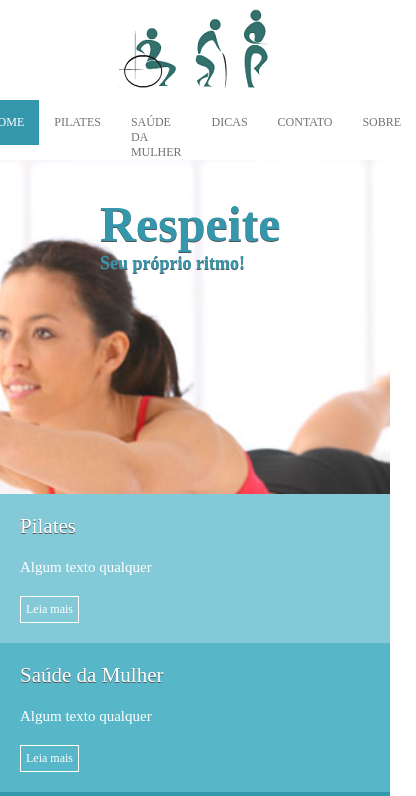
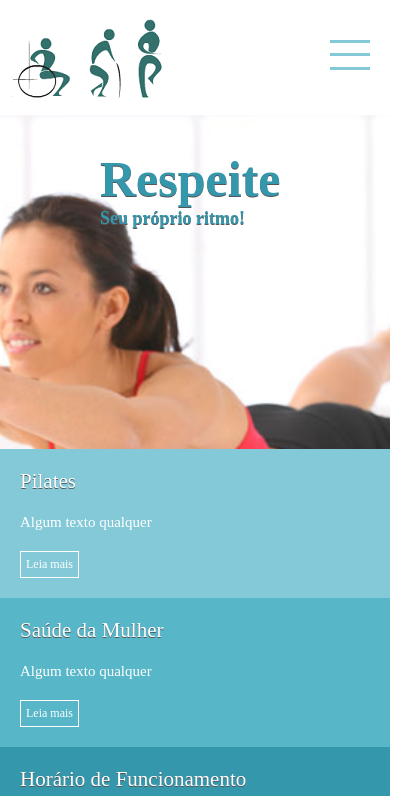
Before and after one commit to KarinaBurin/Projeto_FisioPilates, a plain HTML site: page index.html in a window 390 px wide. Shown: the top 796 px of the page, 416 px wide, since content can reach past the window. Drawn offline with Linux system fonts and the light colour scheme.

Commit message:
adicionando JavaScript no html, atualizando o css com menuMobile

```diff
--- a/assets/css/template.css
+++ b/assets/css/template.css
@@ -263,7 +263,6 @@ footer .widget_title_text{
 	margin-top: 10px;
 
 }
-
 .footer_copy {
 	border-top: 1px solid #2c2c2c;
 	height: 40px;
@@ -272,11 +271,19 @@ footer .widget_title_text{
 	font-size: 12px;
 	margin-top: 30px;
 }
+.menuMobile{
+	display: none;
+	width: 40px;
+	height: 40px;
+	margin-top:20px;
+	margin-bottom: 40px;
+	margin-right: 20px;
+}
+.mm_line{
+	height: 3px;
+	background-color: #83c9d8;
+}
 @media (max-width: 600px){
-	nav ul,
-	nav li{
-	font-size: 12px;
-	}
 	.banner_headline {
 		padding: 20px;
 	}
@@ -291,7 +298,9 @@ footer .widget_title_text{
 		flex-direction: column;
 		margin-top: 100px;
 	}
-
+	.container{
+		flex-direction: column;
+	}
 	#geral section{
 		margin-top: 300px;
 		flex-direction: column;
@@ -300,21 +309,34 @@ footer .widget_title_text{
 	#geral aside{
 		margin-left: 20px;
 	}
-	.container{
-		flex-direction: column;
-	}
-	.logo{
-		justify-content: center;
-	}
-	.menu{
-		margin-top: 15px;
-	}
-	#banner{
-		margin-top: 60px;
+	.footer_copy{
+		padding-left: 20px;
 	}
 
-	.footer_copy{
-		margin-left: 20px;
-		margin-right: 20px;
+	header .container{
+		flex-direction: row;
+	}
+
+	nav ul{
+		flex-direction: column;
+		display: none;
+		position: absolute;
+		left: 0;
+		width: 100%;
+		background-color: #ffffff;
+	}
+
+	header{
+		height: auto;
+	}
+
+	.logo{
+		padding: 10px;
+	}
+
+	.menuMobile{
+		display: flex;
+		flex-direction: column;
+		justify-content: space-around;
 	}
 }
--- a/index.html
+++ b/index.html
@@ -1,10 +1,24 @@
 <!DOCTYPE html>
 <html>
 <head>
-	<meta charset="utf-8"/>
-	<meta name="viewport" content="width=device-width, user-scalable=0" />
-	<link rel="stylesheet" type="text/css" href="assets/css/template.css" />
-	<title>FisioPilates</title>
+<meta charset="utf-8"/>
+<meta name="viewport" content="width=device-width, user-scalable=0" />
+
+<link rel="stylesheet" type="text/css" href="assets/css/template.css" />
+
+<script type="text/javascript">
+	window.onload = function(){
+		document.querySelector(".menuMobile").addEventListener("click", function(){
+			if(document.querySelector(".menu nav ul").style.display == 'flex'){
+				document.querySelector(".menu nav ul").style.display = 'none';
+			} else {
+				document.querySelector(".menu nav ul").style.display = 'flex';
+			}
+		});
+	};
+</script>
+
+<title>FisioPilates</title>
 </head>
 <body>
 	<header>
@@ -14,6 +28,11 @@
 			</div>
 			<div class="menu">
 				<nav>
+					<div class="menuMobile">
+						<div class="mm_line"></div>
+						<div class="mm_line"></div>
+						<div class="mm_line"></div>
+					</div>
 					<ul>
 						<li class="active"><a href="">Home</a></li>
 						<li><a href="">Pilates</a></li>
```
